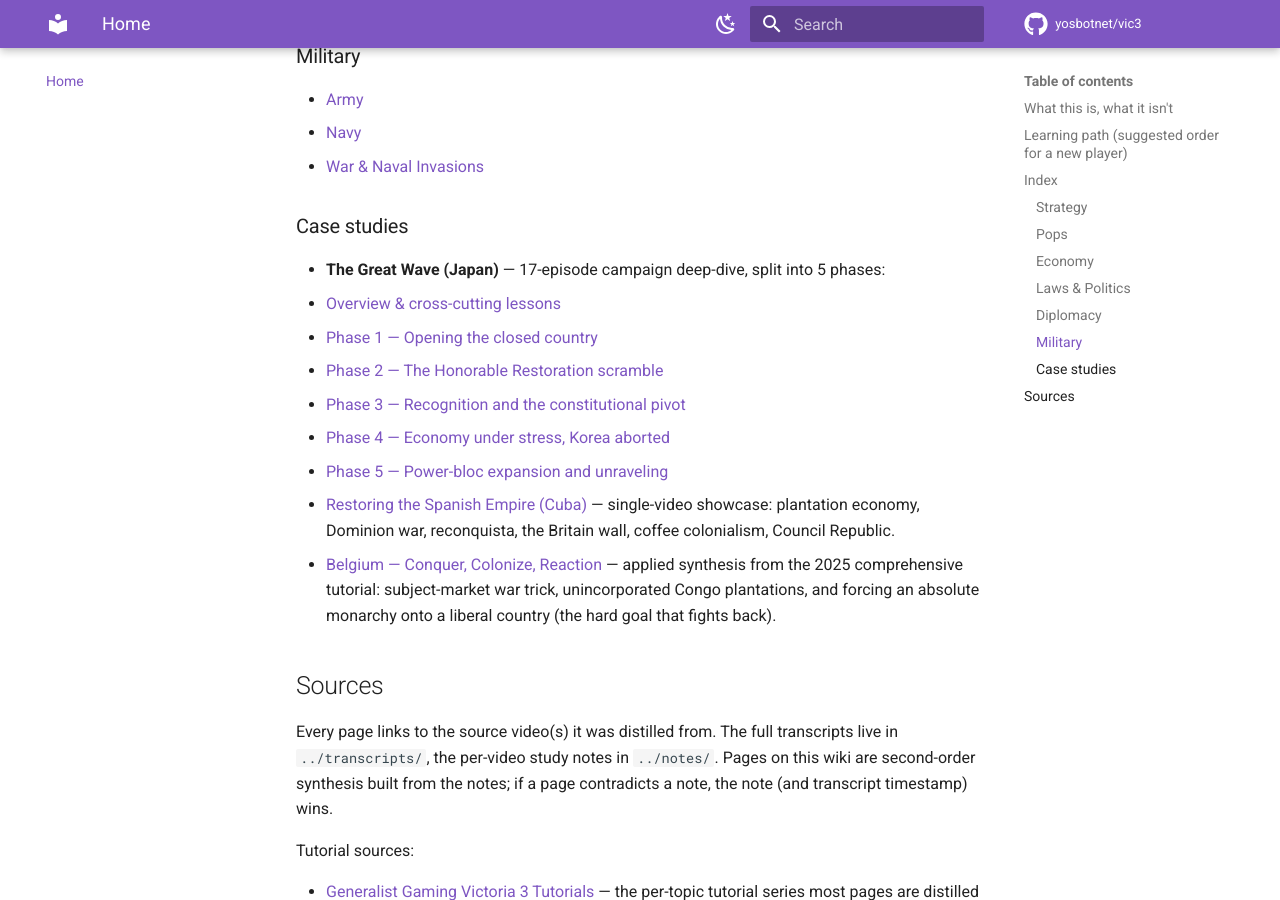
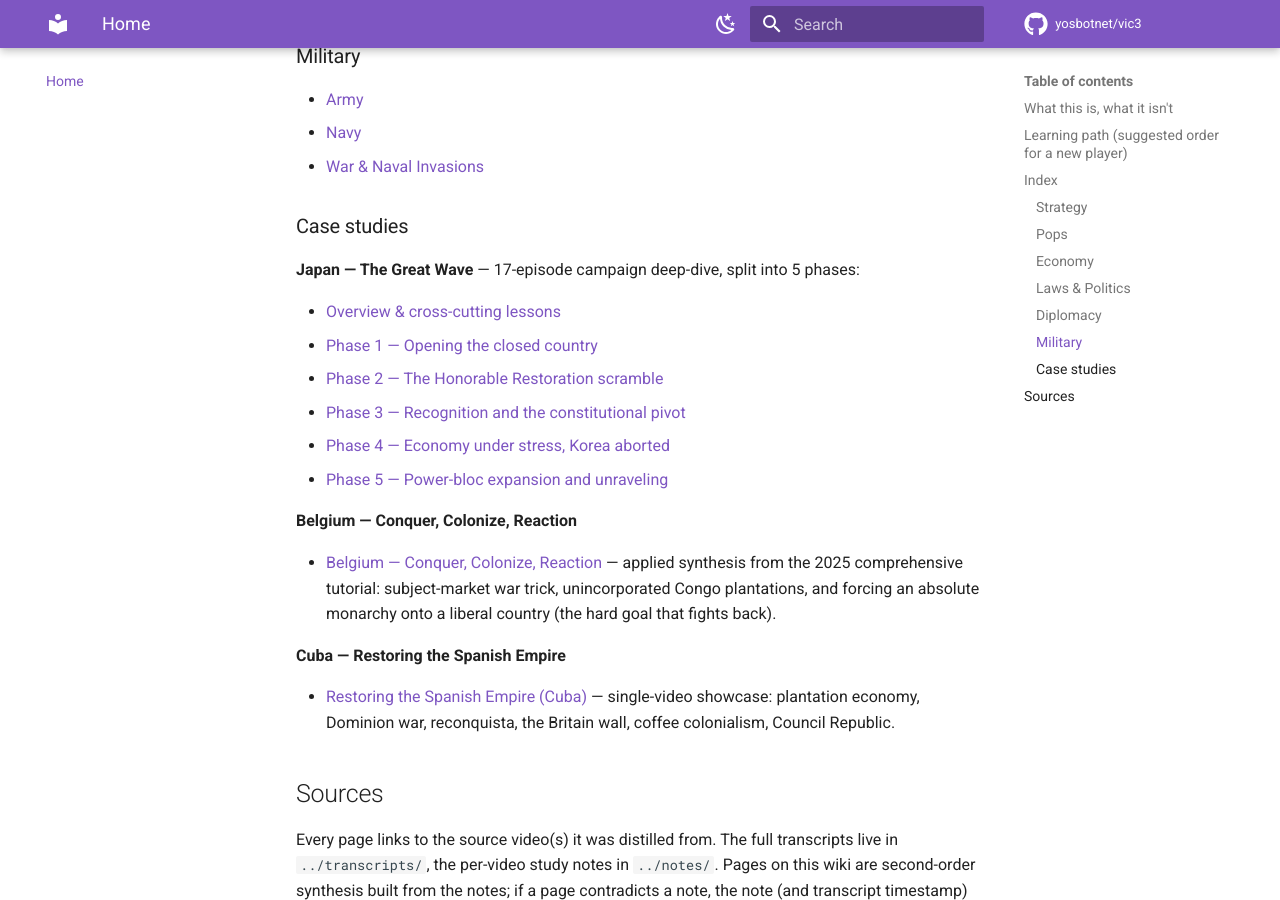
Before and after one commit to yosbotnet/vic3, an MkDocs documentation site: the page built from wiki/README.md, in a window 1280 px wide and 900 px high, scrolled down 2149 px. Built offline with MkDocs 1.6.1 and Material for MkDocs 9.7.7, drawn with Linux system fonts in a browser that asks for light colours; comment, search, counter and statistics services are not loaded.

Commit message:
wiki: reorganize case studies into Japan / Belgium / Cuba groups
Country-first labels and consistent ordering in nav + Home index, so the
three campaigns read as peer divisions rather than the Japan phase-pages
sitting flat at the top level.

Co-Authored-By: Claude Opus 4.8 (1M context) <noreply@anthropic.com>

```diff
--- a/mkdocs.yml
+++ b/mkdocs.yml
@@ -84,12 +84,12 @@ nav:
       - Navy (2025): military/navy.md
       - War & Naval Invasions: military/war-and-naval-invasions.md
   - Case Studies:
-      - The Great Wave (Japan):
+      - Japan — The Great Wave:
           - case-studies/japan-great-wave/index.md
           - "Phase 1 — Opening the closed country": case-studies/japan-great-wave/phase-1-opening.md
           - "Phase 2 — The Honorable Restoration scramble": case-studies/japan-great-wave/phase-2-restoration.md
           - "Phase 3 — Recognition and the constitutional pivot": case-studies/japan-great-wave/phase-3-recognition.md
           - "Phase 4 — Economy under stress, Korea aborted": case-studies/japan-great-wave/phase-4-economic-stress.md
           - "Phase 5 — Power-bloc expansion and unraveling": case-studies/japan-great-wave/phase-5-expansion.md
-      - "Restoring the Spanish Empire (Cuba)": case-studies/cuba-spanish-restoration.md
-      - "Belgium — Conquer, Colonize, Reaction": case-studies/belgium-conquer-colonize-react.md
+      - Belgium — Conquer, Colonize, Reaction: case-studies/belgium-conquer-colonize-react.md
+      - Cuba — Restoring the Spanish Empire: case-studies/cuba-spanish-restoration.md
--- a/wiki/README.md
+++ b/wiki/README.md
@@ -61,15 +61,23 @@ After the path, mix and match by need.
 - [War & Naval Invasions](military/war-and-naval-invasions.md)
 
 ### Case studies
-- **The Great Wave (Japan)** — 17-episode campaign deep-dive, split into 5 phases:
-  - [Overview & cross-cutting lessons](case-studies/japan-great-wave/index.md)
-  - [Phase 1 — Opening the closed country](case-studies/japan-great-wave/phase-1-opening.md)
-  - [Phase 2 — The Honorable Restoration scramble](case-studies/japan-great-wave/phase-2-restoration.md)
-  - [Phase 3 — Recognition and the constitutional pivot](case-studies/japan-great-wave/phase-3-recognition.md)
-  - [Phase 4 — Economy under stress, Korea aborted](case-studies/japan-great-wave/phase-4-economic-stress.md)
-  - [Phase 5 — Power-bloc expansion and unraveling](case-studies/japan-great-wave/phase-5-expansion.md)
+
+**Japan — The Great Wave** — 17-episode campaign deep-dive, split into 5 phases:
+
+- [Overview & cross-cutting lessons](case-studies/japan-great-wave/index.md)
+- [Phase 1 — Opening the closed country](case-studies/japan-great-wave/phase-1-opening.md)
+- [Phase 2 — The Honorable Restoration scramble](case-studies/japan-great-wave/phase-2-restoration.md)
+- [Phase 3 — Recognition and the constitutional pivot](case-studies/japan-great-wave/phase-3-recognition.md)
+- [Phase 4 — Economy under stress, Korea aborted](case-studies/japan-great-wave/phase-4-economic-stress.md)
+- [Phase 5 — Power-bloc expansion and unraveling](case-studies/japan-great-wave/phase-5-expansion.md)
+
+**Belgium — Conquer, Colonize, Reaction**
+
+- [Belgium — Conquer, Colonize, Reaction](case-studies/belgium-conquer-colonize-react.md) — applied synthesis from the 2025 comprehensive tutorial: subject-market war trick, unincorporated Congo plantations, and forcing an absolute monarchy onto a liberal country (the hard goal that fights back).
+
+**Cuba — Restoring the Spanish Empire**
+
 - [Restoring the Spanish Empire (Cuba)](case-studies/cuba-spanish-restoration.md) — single-video showcase: plantation economy, Dominion war, reconquista, the Britain wall, coffee colonialism, Council Republic.
-- [Belgium — Conquer, Colonize, Reaction](case-studies/belgium-conquer-colonize-react.md) — applied synthesis from the 2025 comprehensive tutorial: subject-market war trick, unincorporated Congo plantations, and forcing an absolute monarchy onto a liberal country (the hard goal that fights back).
 
 ## Sources
 
```
